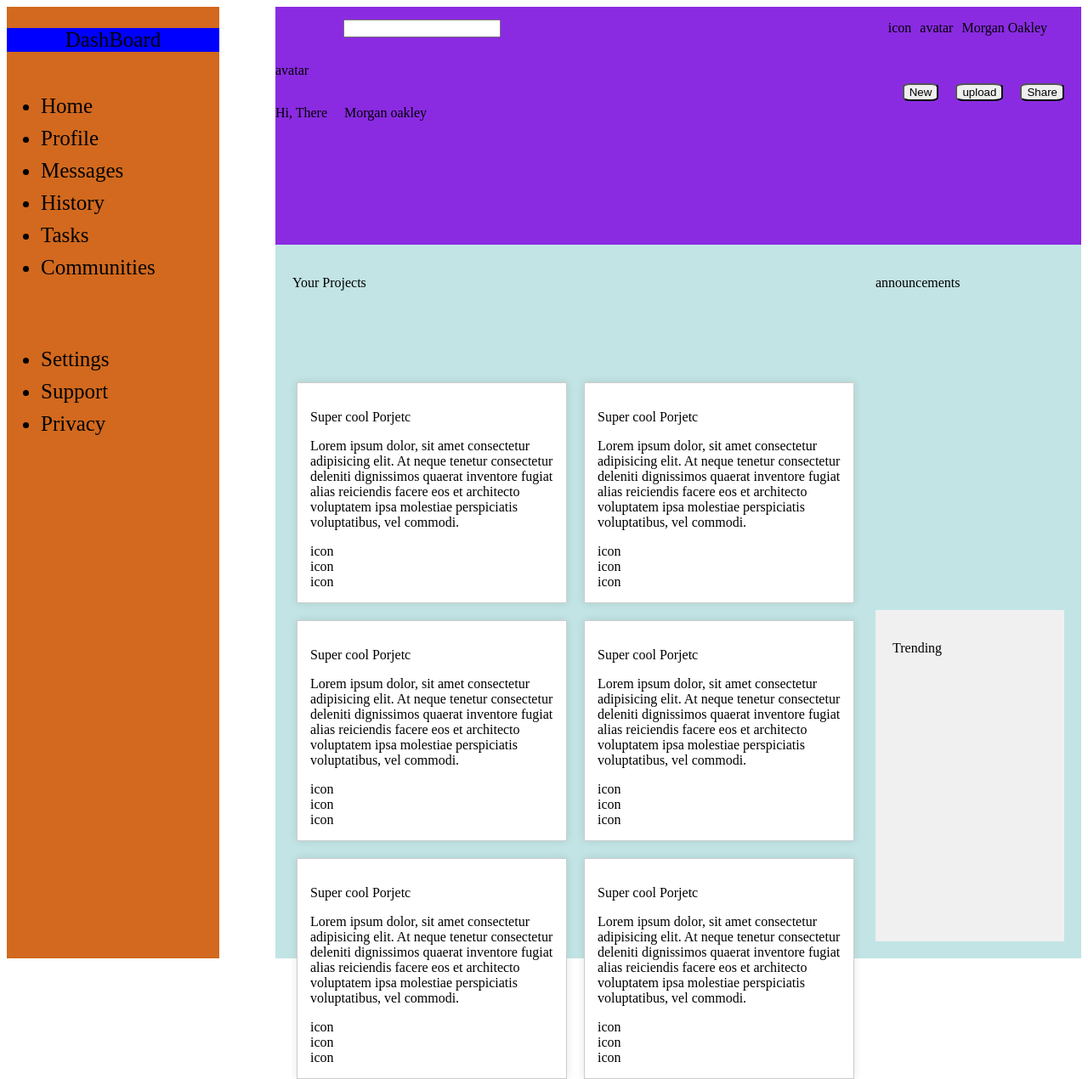
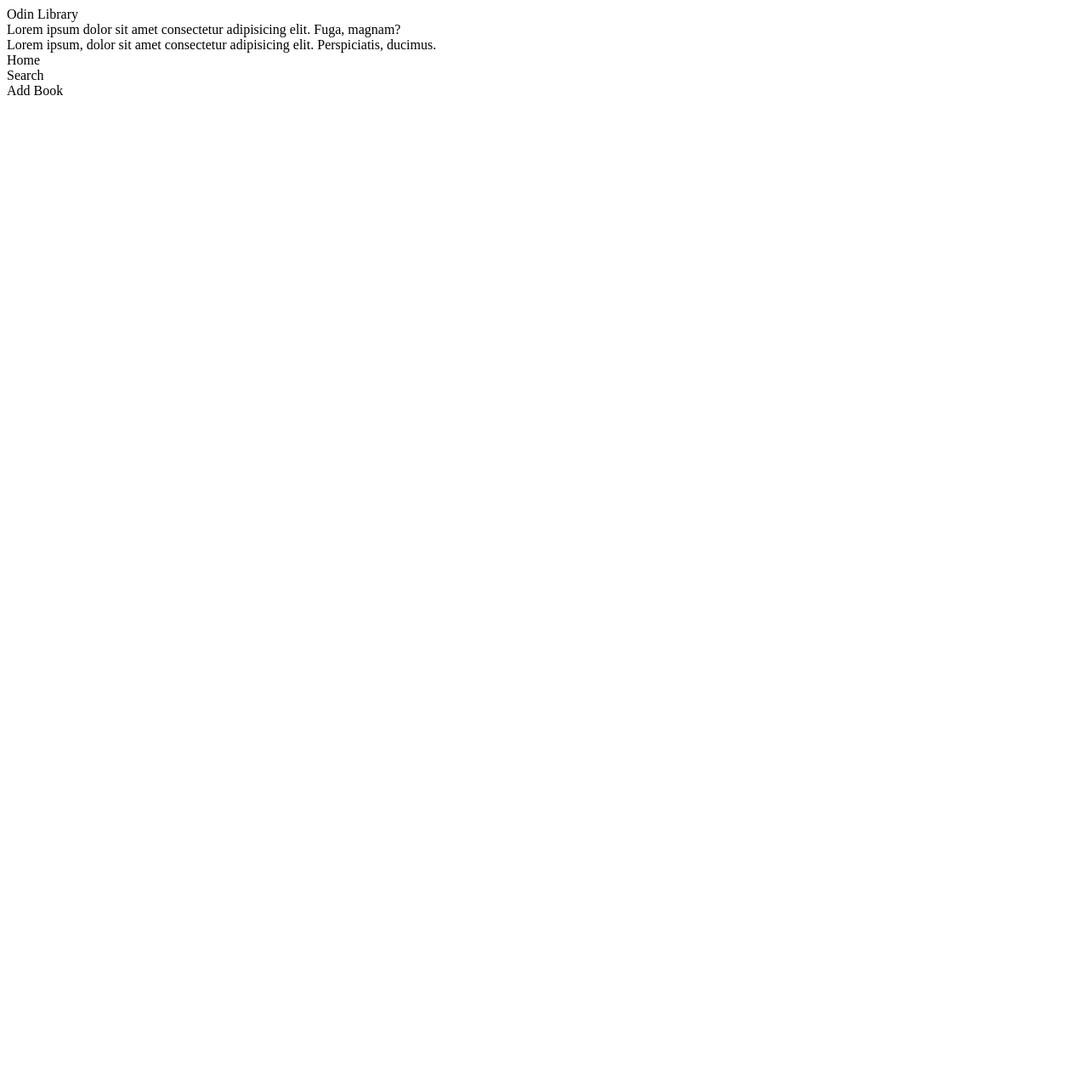
Before and after one commit to Chaostradamus/ChaodinSon, a plain HTML site: page index.html in a window 1280 px wide. Shown: the whole page at 85% size. After the commit the page ends 800 px from the top, so only its background shows below. Drawn offline with Linux system fonts and the light colour scheme; files that its build step writes are made by us from their sources.

Commit message:
started library

```diff
--- a/index.html
+++ b/index.html
@@ -6,148 +6,27 @@
     <title>Document</title>
     <link rel="stylesheet" href="styles.css" />
   </head>
-  <body class="body">
-    <div class="container">
-      <!-- navbar -->
-      <div class="nav">
-        <p>DashBoard</p>
-        <div class="nav-top">
-          <ul>
-            <li>Home</li>
-            <li>Profile</li>
-            <li>Messages</li>
-            <li>History</li>
-            <li>Tasks</li>
-            <li>Communities</li>
-          </ul>
-        </div>
-        <div class="nav-bottom">
-          <ul>
-            <li>Settings</li>
-            <li>Support</li>
-            <li>Privacy</li>
-          </ul>
-        </div>
+  <body>
+    <script src="index.js"></script>
+
+    <div class="sidebar">
+      <div>Odin Library</div>
+      <div>
+        Lorem ipsum dolor sit amet consectetur adipisicing elit. Fuga, magnam?
       </div>
+      <div>
+        Lorem ipsum, dolor sit amet consectetur adipisicing elit. Perspiciatis,
+        ducimus.
+      </div>
+    </div>
 
-      <!-- header -->
+    <div class="main">
       <div class="header">
-        <div class="header-top">
-          <div>
-            <input type="text" />
-          </div>
-          <div>
-            <p>icon</p>
-            <p>avatar</p>
-            <p>Morgan Oakley</p>
-          </div>
-        </div>
-
-        <div class="header-bottom">
-          <div>
-            <p>avatar</p>
-
-            <div class="name">
-              <p>Hi, There</p>
-              <p>Morgan oakley</p>
-            </div>
-          </div>
-          <div class="buttons">
-            <button>New</button>
-            <button>upload</button>
-            <button>Share</button>
-          </div>
-        </div>
+        <div>Home</div>
+        <div>Search</div>
+        <div>Add Book</div>
       </div>
-
-      <!-- main-content container -->
-      <div class="main-container">
-        <p>Your Projects</p>
-        <div class="main">
-          <!-- project cards -->
-          <div class="project-card">
-            <p>Super cool Porjetc</p>
-            <p>
-              Lorem ipsum dolor, sit amet consectetur adipisicing elit. At neque
-              tenetur consectetur deleniti dignissimos quaerat inventore fugiat
-              alias reiciendis facere eos et architecto voluptatem ipsa
-              molestiae perspiciatis voluptatibus, vel commodi.
-            </p>
-            <div>icon</div>
-            <div>icon</div>
-            <div>icon</div>
-          </div>
-          <div class="project-card">
-            <p>Super cool Porjetc</p>
-            <p>
-              Lorem ipsum dolor, sit amet consectetur adipisicing elit. At neque
-              tenetur consectetur deleniti dignissimos quaerat inventore fugiat
-              alias reiciendis facere eos et architecto voluptatem ipsa
-              molestiae perspiciatis voluptatibus, vel commodi.
-            </p>
-            <div>icon</div>
-            <div>icon</div>
-            <div>icon</div>
-          </div>
-          <div class="project-card">
-            <p>Super cool Porjetc</p>
-            <p>
-              Lorem ipsum dolor, sit amet consectetur adipisicing elit. At neque
-              tenetur consectetur deleniti dignissimos quaerat inventore fugiat
-              alias reiciendis facere eos et architecto voluptatem ipsa
-              molestiae perspiciatis voluptatibus, vel commodi.
-            </p>
-            <div>icon</div>
-            <div>icon</div>
-            <div>icon</div>
-          </div>
-          <div class="project-card">
-            <p>Super cool Porjetc</p>
-            <p>
-              Lorem ipsum dolor, sit amet consectetur adipisicing elit. At neque
-              tenetur consectetur deleniti dignissimos quaerat inventore fugiat
-              alias reiciendis facere eos et architecto voluptatem ipsa
-              molestiae perspiciatis voluptatibus, vel commodi.
-            </p>
-            <div>icon</div>
-            <div>icon</div>
-            <div>icon</div>
-          </div>
-          <div class="project-card">
-            <p>Super cool Porjetc</p>
-            <p>
-              Lorem ipsum dolor, sit amet consectetur adipisicing elit. At neque
-              tenetur consectetur deleniti dignissimos quaerat inventore fugiat
-              alias reiciendis facere eos et architecto voluptatem ipsa
-              molestiae perspiciatis voluptatibus, vel commodi.
-            </p>
-            <div>icon</div>
-            <div>icon</div>
-            <div>icon</div>
-          </div>
-          <div class="project-card">
-            <p>Super cool Porjetc</p>
-            <p>
-              Lorem ipsum dolor, sit amet consectetur adipisicing elit. At neque
-              tenetur consectetur deleniti dignissimos quaerat inventore fugiat
-              alias reiciendis facere eos et architecto voluptatem ipsa
-              molestiae perspiciatis voluptatibus, vel commodi.
-            </p>
-            <div>icon</div>
-            <div>icon</div>
-            <div>icon</div>
-          </div>
-        </div>
-
-        <!-- announcements -->
-        <div class="">
-          <p>announcements</p>
-        </div>
-
-        <div class="trending">
-          <p>Trending</p>
-        </div>
-      </div>
+      <div class="books"></div>
     </div>
   </body>
 </html>
--- /dev/null
+++ b/index.js
@@ -0,0 +1,9 @@
+const myLibrary = []
+
+function Book() {
+
+}
+
+function addBookToLibrary() {
+
+}
--- a/styles.css
+++ /dev/null
@@ -1,118 +0,0 @@
-.body {
-}
-.container {
-  display: grid;
-  grid-template-columns: repeat(4, 1fr);
-  grid-template-rows: repeat(4, 1fr);
-}
-/* nav section */
-.nav {
-  grid-column: 1/2;
-  grid-row: 1/5;
-  background-color: chocolate;
-  font-size: 25px;
-  max-width: 250px; /* Set a max width */
-  width: 100%; /* Make sure it fills the available space */
-}
-
-.nav p:first-child {
-  background-color: blue;
-  margin-bottom: 50px;
-  text-align: center;
-}
-
-.nav-top {
-}
-.nav-top,
-ul,
-li {
-  margin-bottom: 10px;
-}
-
-.nav-top {
-  margin-bottom: 80px;
-}
-
-/* header section */
-.header {
-  grid-column: 2/5;
-  grid-row: 1/2;
-  background-color: blueviolet;
-  border-color: blue;
-}
-
-.header-top {
-  display: flex;
-  justify-content: space-between;
-  align-items: center;
-  margin-left: 80px;
-  margin-right: 20px;
-}
-
-.header-top > div:nth-child(2) {
-  display: flex;
-  gap: 10px;
-  margin-right: 20px;
-}
-
-.header-bottom {
-  display: flex;
-  justify-content: space-between;
-  align-items: center;
-}
-
-.header-bottom div:nth-child(2) {
-  display: flex;
-  gap: 20px;
-  margin-right: 20px;
-}
-
-.buttons button {
-  border-radius: 20%;
-}
-
-/* main container section */
-.main-container {
-   padding: 20px;
-  background-color: rgb(194, 228, 228);
-  grid-row: 2/5;
-  grid-column: 2/5;
-  display: grid;
-  grid-template-columns: 3fr 1fr; /* 3 columns for projects, 1 for sidebar */
-  grid-template-rows: repeat(6, minmax(100px, 1fr)); /* 6 rows for projects */
-  gap: 20px; /* Gap between grid items */
-  max-height: 100vh; /* Constrain height */
-}
-
-.main {
-  padding: 5px;
-  grid-column: 1/2;
-  grid-row: 2/3;
-  display: grid;
-  gap: 20px;
-
-  grid-template-columns: repeat(auto-fit, minmax(250px, 1fr));
-}
-
-.project-card {
-  background-color: white;
-  border: 1px solid #ccc;
-  padding: 15px;
-  box-shadow: 0 0 10px rgba(0, 0, 0, 0.1);
-}
-
-
-.announcement {
-  grid-column: 2 / 3;
-  grid-row: 1 / 4; /* Spans over 3 rows */
-  background-color: #f0f0f0;
-  padding: 20px;
-}
-
-/* Trending Section */
-.trending {
-  grid-column: 2 / 3;
-  grid-row: 4 / 7; /* Spans over 3 rows */
-  background-color: #f0f0f0;
-  padding: 20px;
-}
```
